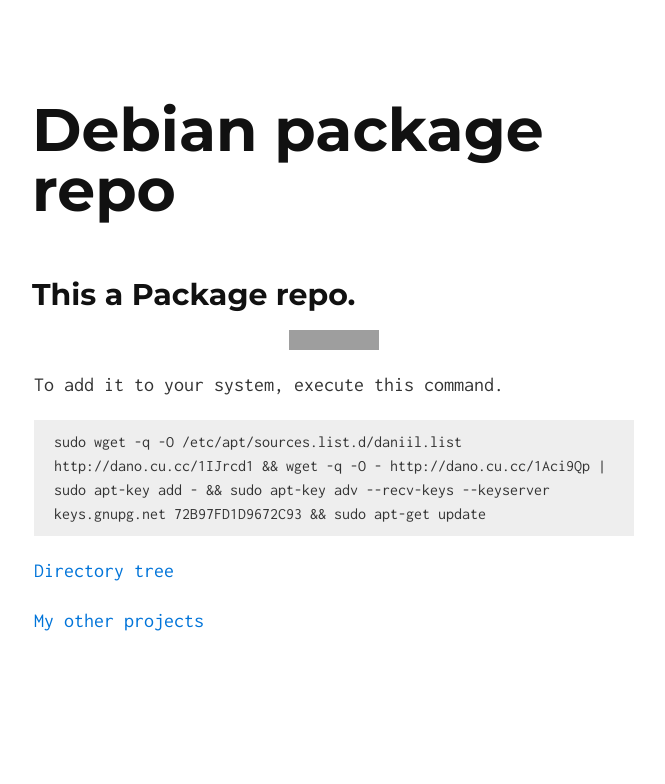
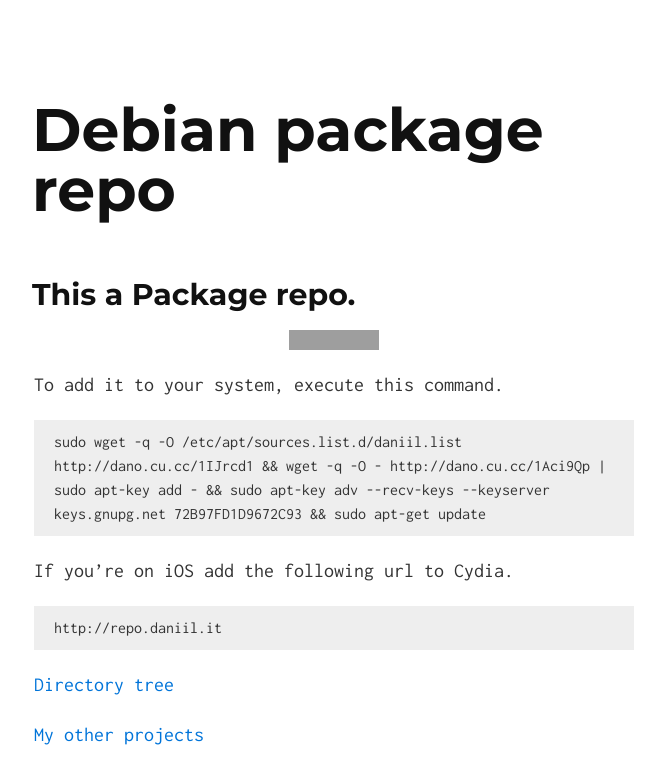
Before and after one commit to danog/repo, a Jekyll site: the page built from jekyll/index.md, in a window 1280 px wide. Shown: the top 784 px of the page, without its empty margins (306-971 px from the left). Built offline with Jekyll 4.4.1, drawn with Linux system fonts in a browser that asks for light colours; grey boxes are pictures that could not be loaded.

Commit message:
OK madebytravisci

````diff
--- a/jekyll/index.md
+++ b/jekyll/index.md
@@ -11,6 +11,15 @@ To add it to your system, execute this command.
 sudo wget -q -O /etc/apt/sources.list.d/daniil.list http://dano.cu.cc/1IJrcd1 && wget -q -O - http://dano.cu.cc/1Aci9Qp | sudo apt-key add - && sudo apt-key adv --recv-keys --keyserver keys.gnupg.net 72B97FD1D9672C93 && sudo apt-get update
 ```
 
+
+If you're on iOS add the following url to Cydia.
+
+```
+http://repo.daniil.it
+```
+
+
+
 [Directory tree](http://repo.daniil.it/tree.html)
 
 
````
